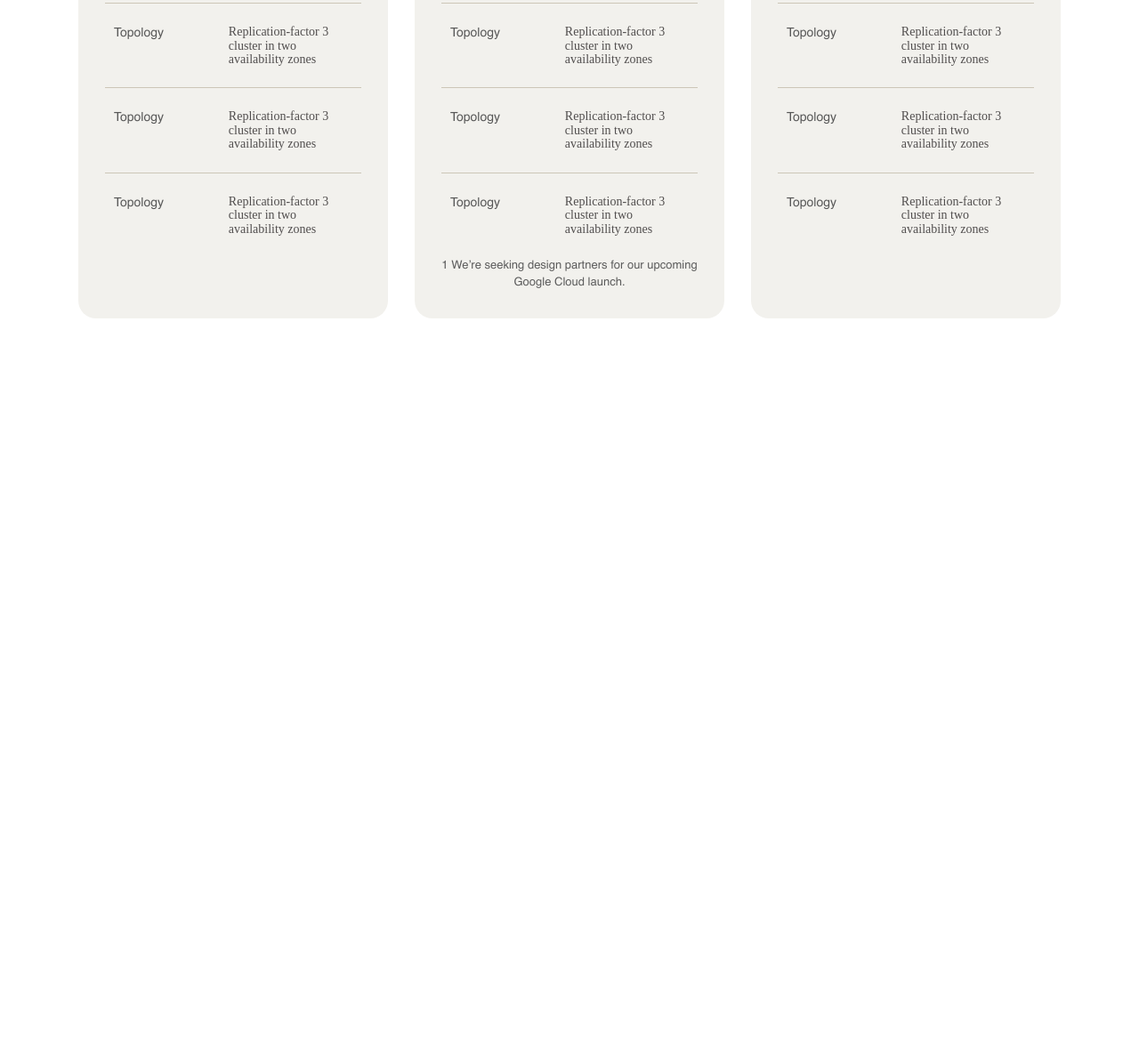
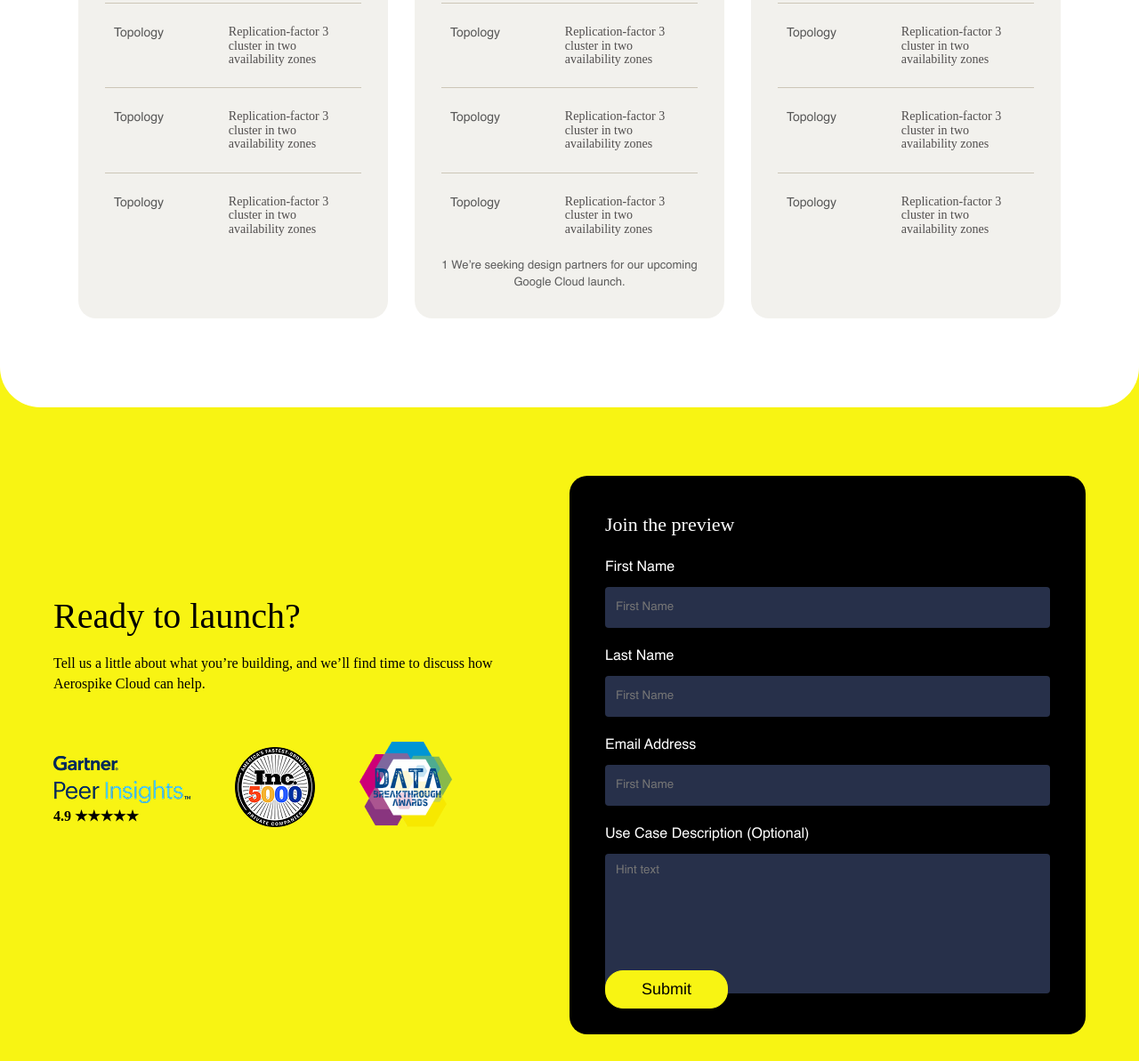
Before and after one commit to ab14702580/new-lending, a plain HTML site: page index.html in a window 1280 px wide. Shown: the part 5169-6362 px from the top of the page at 89% size. Before the commit the page ends 5567 px from the top, so only its background shows below. Drawn offline with Linux system fonts and the light colour scheme.

Commit message:
contact page complete

```diff
--- a/index.html
+++ b/index.html
@@ -370,5 +370,58 @@
         </div>
     </section>
     <!--price section start-->
+    <!--contact section start-->
+    <section class="contact-section">
+        <span class="contact-page-header-top-part"></span>
+        <div class="contact-container">
+            <div class="contact-left">
+                <div class="content-left-container">
+                <div class="content-left-text">
+                <h1>Ready to launch?</h1>
+                <p>Tell us a little about what you’re building, and we’ll find time to discuss how Aerospike Cloud can help.</p>
+            </div>
+            <div class="content-left-infp">
+                <div class="content-left-info-left">
+                    <img src="Assets/content-left-bottom-content.png" alt="text here">
+                    <p>4.9 ★★★★★</p>
+                </div>
+                <div class="content-left-info-right">
+                    <img src="Assets/content-left-bottom-last-img-2.png" alt="image here">
+                    <img src="Assets/content-left-bottom-last-img-1.png" alt="image here">
+                </div>
+            </div>
+            <div>
+
+            </div>
+            </div>
+            </div>
+            <div class="contact-right">
+                <div class="contact-right-container">
+                    <p class="contact-right-header-content">Join the preview</p>
+                    <form action="#" method="post" class="contact-input-form">
+                        <div class="input-1">
+                            <label for="input-1">first name</label>
+                            <input type="text" id="input-1" placeholder="First Name" required>
+                        </div>
+                        <div class="input-1 input-2">
+                            <label for="input-1">last name</label>
+                            <input type="text" id="input-1" placeholder="First Name" required>
+                        </div>
+                        <div class="input-1 input-2">
+                            <label for="input-1">email address</label>
+                            <input type="email" id="input-1" placeholder="First Name" required>
+                        </div>
+
+                        <div class="input-1 input-2 input-3">
+                            <label for="input-1">Use case description (optional)</label>
+                            <textarea name="#" placeholder="Hint text"></textarea>
+                            <a href="#" class="sub-btn1"><button class="sub-btn">Submit</button></a>
+                        </div>
+                    </form>
+                </div>
+            </div>
+        </div>
+    </section>
+    <!--contact section start-->
 </body>
 </html>
--- a/styles.css
+++ b/styles.css
@@ -647,3 +647,179 @@ position: super;
 color: #5C5C5C;
 
 }
+.contact-section{
+    position: relative;
+    background: #F8F413;
+    height: 795px;
+    max-width: 1440px;
+    margin: auto;
+}
+
+.contact-page-header-top-part{
+    position: absolute;
+    top: 0;
+    background: white;
+    height: 60px;
+    width: 100%;
+    z-index: 1;
+    display: inline-block;
+    border-bottom-left-radius: 45px;
+    border-bottom-right-radius: 45px;
+}
+.contact-container{
+    padding: 0 60px;
+    padding-top: 60px;
+    display: flex;
+    height: 100%;
+    padding-bottom: 30px;
+}
+.contact-left{
+    flex: 1 1 50%;
+    max-width: 50%;
+    height: 100%;
+}
+.content-left-container{
+    display: flex;
+    height: 100%;
+    width: 100%;
+    justify-content: center;
+    flex-direction: column;
+    gap: 20px;
+}
+.content-left-text h1{
+    font-family: Tiempos Headline;
+font-weight: 400;
+font-size: 40px;
+line-height: 110.00000000000001%;
+letter-spacing: 0%;
+
+}
+.content-left-text p{
+    max-width: 542px;
+    font-family: Helvetica Now Display;
+font-weight: 400;
+font-size: Typography/Font Sizes/Subtitle;
+line-height: 140%;
+letter-spacing: 0%;
+margin-top: 20px;
+
+}
+.content-left-info-left img{
+    width: 154px;
+    display: inline-block;
+    height: 53px;
+    margin-top: 50px;
+}
+.content-left-info-left p{
+    font-family: Helvetica Now Display;
+font-weight: 700;
+font-size: Typography/Font Sizes/Subtitle;
+line-height: 140%;
+letter-spacing: 0%;
+
+
+}
+.content-left-infp{
+    display: flex;
+    gap: 50px;
+}
+.content-left-info-right {
+    display: flex;
+    align-items: end;
+    gap: 50px;
+}
+.contact-right{
+padding-top: 77px;
+border-top-width: 6px;
+flex: 1 1 50%;
+max-width: 50%;
+}
+.contact-right-container{
+    width: 100%;
+    height: 100%;
+background: black;
+border-radius: 20px;
+padding: 40px;
+}
+.contact-right-header-content{
+    font-family: Helvetica Now Display;
+font-weight: 500;
+font-size: 22px;
+leading-trim: Cap height;
+line-height: 140%;
+letter-spacing: 0%;
+color: white;
+margin-bottom: 20px;
+}
+.contact-input-form{
+    color: white;
+}
+.input-1{
+    display: flex;
+    gap: 10px;
+    flex-direction: column;
+}
+.input-1 label{
+    text-transform: capitalize;
+    font-family: Helvetica;
+font-weight: 400;
+font-size: 16px;
+line-height: 150%;
+letter-spacing: 1%;
+
+}
+.input-1 input{
+    width: 100%;
+height: 46px;
+gap: 10px;
+border-radius: 4px;
+padding: 12px;
+background: var(--spaceBlue-800, #27304A);
+border: none;
+color: white;
+outline: none;
+}
+.input-2{
+margin-top: 20px;
+}
+.input-3 textarea{
+    resize: none;
+    width: 100%;
+height: 157px;
+gap: 8px;
+border-radius: 4px;
+padding: 12px;
+background:  #27304A;
+border: none;
+outline: none;
+color: white;
+position: relative;
+}
+.input-3{
+position: relative;
+
+}
+.sub-btn1 {
+    display: inline-block;
+    position: absolute;
+    bottom: 0;
+    left: 0;
+    z-index: 1;
+
+}
+.sub-btn1 button{
+    padding: 10px 40px;
+    background: #F8F413;
+    border-radius: 20px;
+    border: none;
+    font-size: 18px;
+    font-weight: 500;
+    color: black;
+    cursor: pointer;
+    border: 1px solid #F8F413;
+    transition: all 0.3s linear;
+    position: absolute;
+    bottom: -17px;
+    left: 0;
+    z-index: 1;
+}
```
Also changed, not shown: Assets/content-left-bottom-content.png (added), Assets/content-left-bottom-last-img-1.png (added), Assets/content-left-bottom-last-img-2.png (added).
